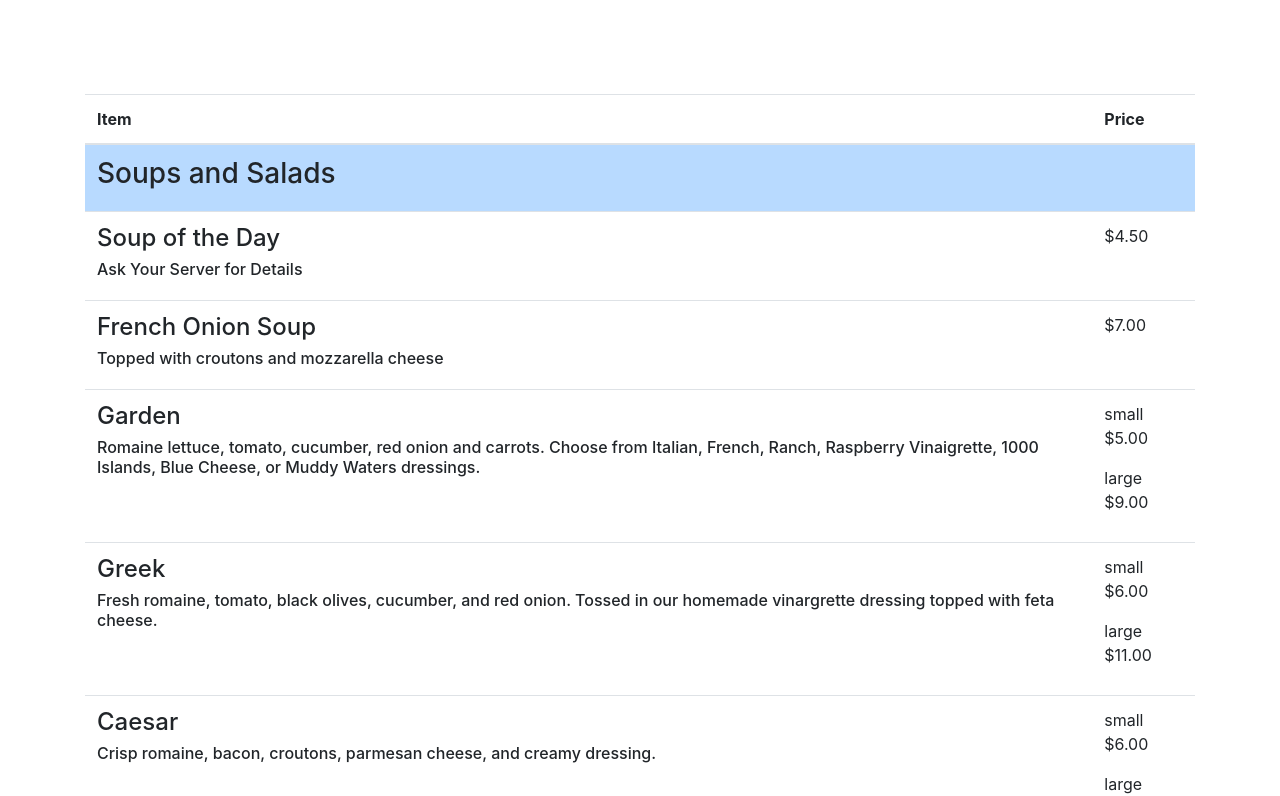
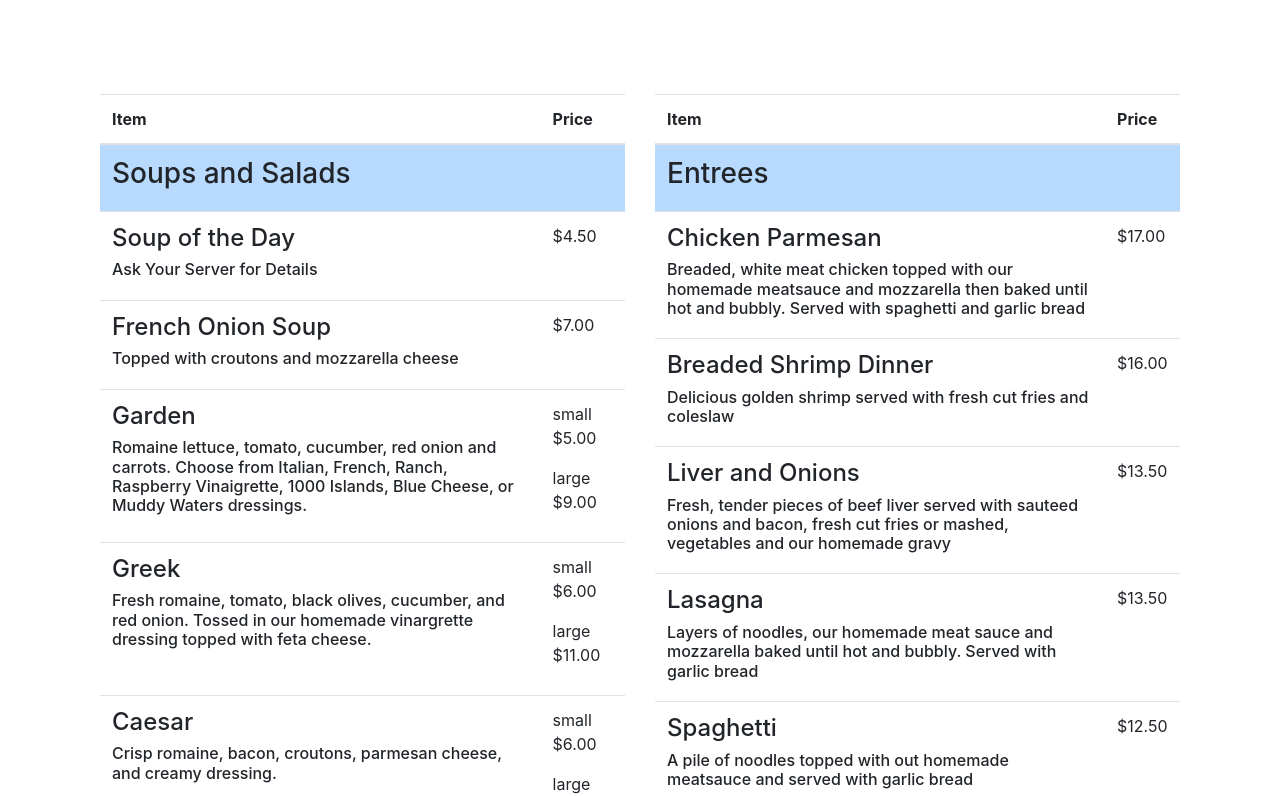
Before and after one commit to kellenwiltshire/muddy-waters, a Next.js app: page / in a window 1280 px wide. Shown: the part 670-1466 px from the top of the page. Built offline with nearby package versions, Linux system fonts and the light colour scheme.

Commit message:
adjusting menu layout

```diff
--- a/components/Layout/Location.js
+++ b/components/Layout/Location.js
@@ -11,7 +11,7 @@ function Location() {
 					src='https://www.google.com/maps/embed?pb=!1m18!1m12!1m3!1d2846.9818648460728!2d-76.69791308447542!3d44.47454447910178!2m3!1f0!2f0!3f0!3m2!1i1024!2i768!4f13.1!3m3!1m2!1s0x4cd2bf721d865781%3A0xade866c19d81079b!2sMuddy%20Waters%20Restaurant!5e0!3m2!1sen!2sca!4v1622037720448!5m2!1sen!2sca'
 					height='450'
 					style={{ border: '0' }}
-					allowfullscreen=''
+					allowFullScreen=''
 					loading='lazy'
 					className='col'
 				></iframe>
--- a/components/Layout/Menu.js
+++ b/components/Layout/Menu.js
@@ -4,9 +4,15 @@ import PageTwo from '../Menu/PageTwo';
 
 function Menu() {
 	return (
-		<div>
-			<PageOne />
-			<PageTwo />
+		<div className='container'>
+			<div className='row'>
+				<div className='col-md-6'>
+					<PageOne />
+				</div>
+				<div className='col-md-6'>
+					<PageTwo />
+				</div>
+			</div>
 		</div>
 	);
 }
```
